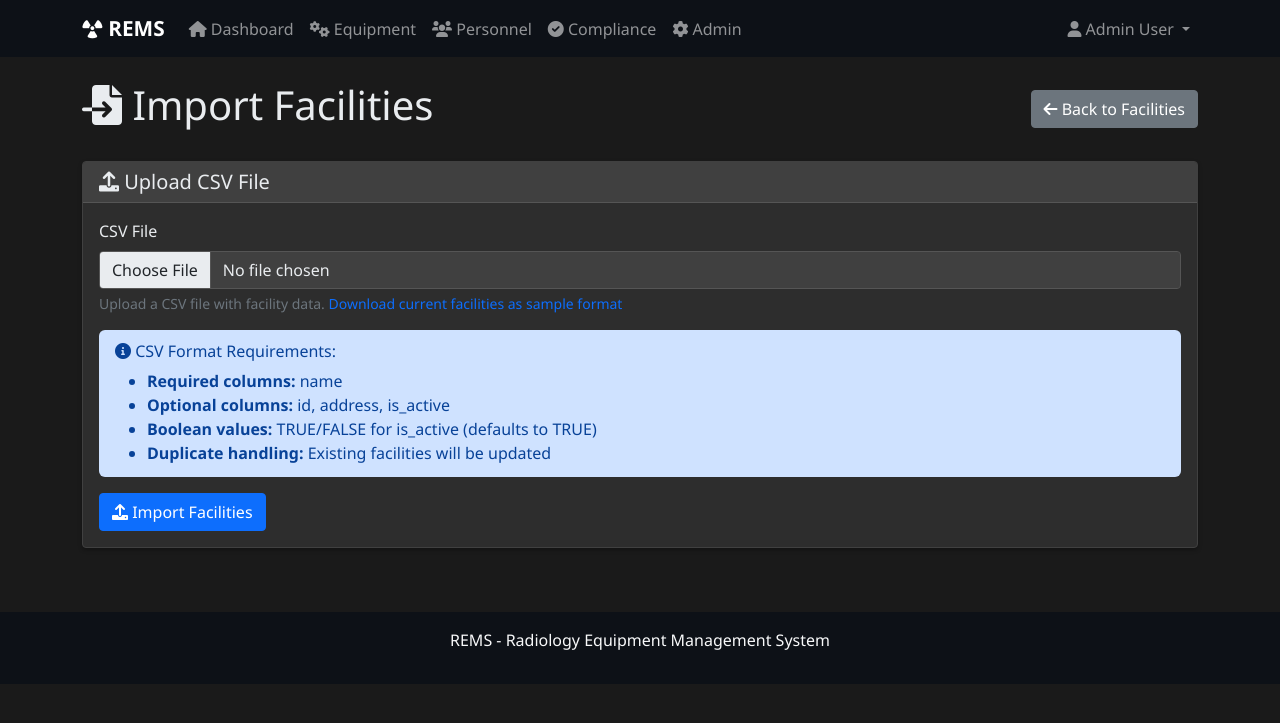
After one commit to nickbevins/rems, a Flask app: page /import-facilities in a window 1280 px wide. The commit adds this page. Shown: the top 723 px of the page. Run offline with Flask 3, Linux system fonts and the light colour scheme; a user stored in the database is signed in; some libraries are stand-ins or nearby versions.

Commit message:
Add facilities export/import functionality
- Add export route for facilities with CSV download
- Add import route for facilities with CSV upload
- Create import_facilities.html template
- Add export/import buttons to admin facilities page
- Fix compliance test session management for existing tests
- This should resolve compliance import issues caused by missing facility references

```diff
--- a/app.py
+++ b/app.py
@@ -2265,6 +2265,9 @@ def import_compliance():
 
                         if not test_id or pd.isna(test_id):
                             db.session.add(test)
+                        else:
+                            # For existing tests, make sure they're tracked by the session
+                            db.session.merge(test)
                         imported_count += 1
 
                     except Exception as e:
@@ -2296,6 +2299,117 @@ def import_compliance():
                          form=form,
                          performed_by_personnel=performed_by_personnel,
                          reviewed_by_personnel=reviewed_by_personnel)
+
+@app.route('/export-facilities')
+@login_required
+@admin_required
+def export_facilities():
+    facilities = Facility.query.filter_by(is_active=True).all()
+
+    # Create CSV data
+    output = io.StringIO()
+    writer = csv.writer(output)
+
+    # Write headers
+    headers = ['id', 'name', 'address', 'is_active']
+    writer.writerow(headers)
+
+    # Write data
+    for facility in facilities:
+        writer.writerow([
+            facility.id,
+            facility.name,
+            facility.address or '',
+            facility.is_active
+        ])
+
+    # Create response
+    output.seek(0)
+    timestamp = datetime.now().strftime('%Y%m%d_%H%M%S')
+    filename = f'facilities_export_{timestamp}.csv'
+
+    return Response(
+        output.getvalue(),
+        mimetype='text/csv',
+        headers={'Content-Disposition': f'attachment; filename={filename}'}
+    )
+
+@app.route('/import-facilities', methods=['GET', 'POST'])
+@login_required
+@admin_required
+def import_facilities():
+    if request.method == 'POST':
+        file = request.files.get('csv_file')
+
+        if file and file.filename.endswith('.csv'):
+            try:
+                # Read CSV
+                df = pd.read_csv(file)
+
+                # Expected columns
+                required_columns = ['name']
+                optional_columns = ['id', 'address', 'is_active']
+
+                # Check required columns
+                missing_columns = [col for col in required_columns if col not in df.columns]
+                if missing_columns:
+                    flash(f'Missing required columns: {", ".join(missing_columns)}', 'error')
+                    return redirect(request.url)
+
+                # Process each row
+                imported_count = 0
+                error_count = 0
+
+                for index, row in df.iterrows():
+                    try:
+                        # Check if facility exists by ID or name
+                        facility_id = row.get('id')
+                        name = row['name']
+
+                        facility = None
+                        if facility_id and not pd.isna(facility_id):
+                            facility = Facility.query.get(int(facility_id))
+
+                        if not facility:
+                            # Check by name to avoid duplicates
+                            facility = Facility.query.filter_by(name=name).first()
+
+                        if not facility:
+                            # Create new facility
+                            facility = Facility()
+                            if facility_id and not pd.isna(facility_id):
+                                facility.id = int(facility_id)
+                            is_new = True
+                        else:
+                            is_new = False
+
+                        # Set fields
+                        facility.name = name
+                        facility.address = row.get('address', '')
+                        facility.is_active = True if row.get('is_active', 'TRUE').upper() == 'TRUE' else False
+
+                        if is_new:
+                            db.session.add(facility)
+                        imported_count += 1
+
+                    except Exception as e:
+                        error_count += 1
+                        print(f"Error processing facility row {index + 1}: {str(e)}")
+                        continue
+
+                # Commit all changes
+                db.session.commit()
+
+                flash(f'Successfully imported {imported_count} facilities. {error_count} errors.', 'success')
+                return redirect(url_for('admin_facilities'))
+
+            except Exception as e:
+                db.session.rollback()
+                flash(f'Error processing file: {str(e)}', 'error')
+        else:
+            flash('Please select a CSV file', 'error')
+
+    return render_template('import_facilities.html')
 
 # Admin Routes
 @app.route('/admin')
--- a/templates/admin_facilities.html
+++ b/templates/admin_facilities.html
@@ -10,6 +10,12 @@
             <div>
                 <a href="{{ url_for('admin_dashboard') }}" class="btn btn-secondary">
                     <i class="fas fa-arrow-left"></i> Back to Admin
+                </a>
+                <a href="{{ url_for('export_facilities') }}" class="btn btn-success">
+                    <i class="fas fa-download"></i> Export CSV
+                </a>
+                <a href="{{ url_for('import_facilities') }}" class="btn btn-info">
+                    <i class="fas fa-upload"></i> Import CSV
                 </a>
                 <a href="{{ url_for('admin_add_facility') }}" class="btn btn-primary">
                     <i class="fas fa-plus"></i> Add Facility
--- /dev/null
+++ b/templates/import_facilities.html
@@ -0,0 +1,50 @@
+{% extends "base.html" %}
+
+{% block title %}Import Facilities - REMS{% endblock %}
+
+{% block content %}
+<div class="row">
+    <div class="col-12">
+        <div class="d-flex justify-content-between align-items-center mb-4">
+            <h1><i class="fas fa-file-import"></i> Import Facilities</h1>
+            <a href="{{ url_for('admin_facilities') }}" class="btn btn-secondary">
+                <i class="fas fa-arrow-left"></i> Back to Facilities
+            </a>
+        </div>
+
+        <div class="card">
+            <div class="card-header">
+                <h5><i class="fas fa-upload"></i> Upload CSV File</h5>
+            </div>
+            <div class="card-body">
+                <form method="POST" enctype="multipart/form-data">
+                    <div class="mb-3">
+                        <label for="csv_file" class="form-label">CSV File</label>
+                        <input type="file" name="csv_file" id="csv_file" class="form-control" accept=".csv" required>
+                        <div class="form-text">
+                            Upload a CSV file with facility data.
+                            <a href="{{ url_for('export_facilities') }}" class="text-decoration-none">
+                                Download current facilities as sample format
+                            </a>
+                        </div>
+                    </div>
+
+                    <div class="alert alert-primary">
+                        <h6><i class="fas fa-info-circle"></i> CSV Format Requirements:</h6>
+                        <ul class="mb-0">
+                            <li><strong>Required columns:</strong> name</li>
+                            <li><strong>Optional columns:</strong> id, address, is_active</li>
+                            <li><strong>Boolean values:</strong> TRUE/FALSE for is_active (defaults to TRUE)</li>
+                            <li><strong>Duplicate handling:</strong> Existing facilities will be updated</li>
+                        </ul>
+                    </div>
+
+                    <button type="submit" class="btn btn-primary">
+                        <i class="fas fa-upload"></i> Import Facilities
+                    </button>
+                </form>
+            </div>
+        </div>
+    </div>
+</div>
+{% endblock %}
```
